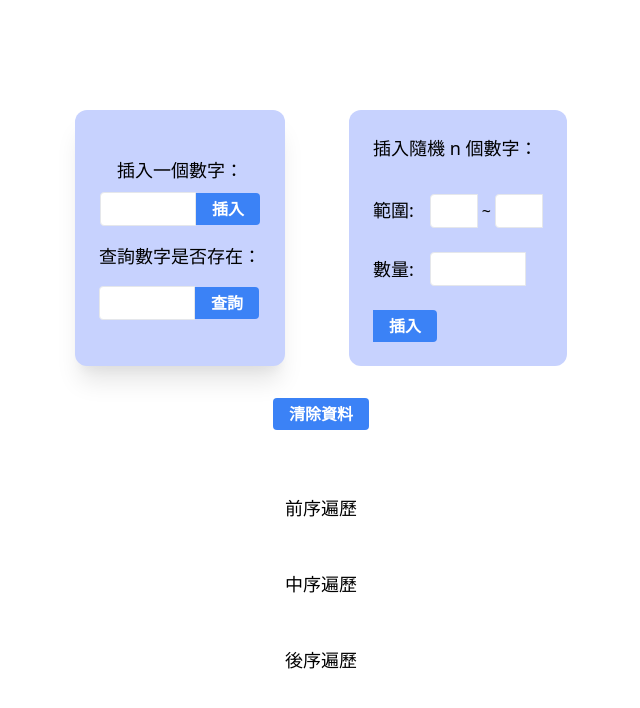
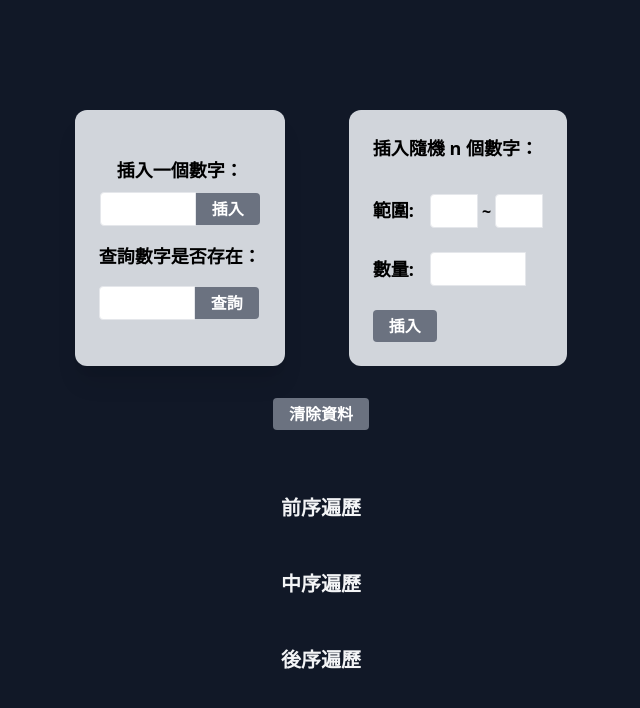
Before and after one commit to andy010629/algorithm_homework, a plain HTML site: page hw1/index.html in a window 1280 px wide. Shown: the whole page, without its empty margins (319-959 px from the left). Drawn offline with nearby package versions, Linux system fonts and the light colour scheme.

Commit message:
fix web title/fix css

```diff
--- a/hw1/index.html
+++ b/hw1/index.html
@@ -3,32 +3,32 @@
 
 <head>
     <meta charset="UTF-8">
-    <title>BST Demo</title>
+    <title>作業一：二元搜尋樹的資料新增與搜尋</title>
     <!-- 引入 tailwindcss -->
     <link href="https://cdn.jsdelivr.net/npm/tailwindcss@2.2.16/dist/tailwind.min.css" rel="stylesheet">
     <!-- 引入 vue -->
     <script src="https://cdn.jsdelivr.net/npm/vue@2.6.14/dist/vue.min.js"></script>
 </head>
 
-<body>
+<body class="bg-gray-900 font-bold">
     <div id="app" class="flex flex-col items-center p-6 w-full h-screen justify-center">
 
         <div class="flex flex-row space-x-16">
-            <div class="flex flex-col justify-center shadow-xl p-6 bg-indigo-200 rounded-xl space-y-4">
+            <div class="flex flex-col justify-center shadow-xl p-6 bg-gray-300 rounded-xl space-y-4">
                 <div class="flex flex-col items-center ">
                     <label for="insert-input" class="text-lg mb-2">插入一個數字：</label>
                     <div class="flex items-center">
                         <input id="insert-input" class="w-24 border rounded-l px-2 py-1 mr-0 outline-none" v-model="newNodeValue">
-                        <button class="bg-blue-500 hover:bg-blue-700 text-white font-bold rounded-r px-4 py-1" @click="insertNode">插入</button>
+                        <button class="bg-gray-500 hover:bg-gray-700 text-white font-bold rounded-r px-4 py-1" @click="insertNode">插入</button>
                     </div>
                 </div>
                 <label for="random-input" class="text-lg mb-2">查詢數字是否存在：</label>
                 <div class="flex items-center">
                     <input id="random-input" class="w-24 border rounded-l px-2 py-1 mr-0 outline-none" v-model="targetValue">
-                    <button class="bg-blue-500 hover:bg-blue-700 text-white font-bold rounded-r px-4 py-1" @click="searchNode">查詢</button>
+                    <button class="bg-gray-500 hover:bg-gray-700 text-white font-bold rounded-r px-4 py-1" @click="searchNode">查詢</button>
                 </div>
             </div>
-            <div class="flex flex-col items-start bg-indigo-200 rounded-xl p-6">
+            <div class="flex flex-col items-start bg-gray-300 rounded-xl p-6">
 
                 <div class="flex flex-col items-start space-y-6">
                     <label for="insert-input" class="text-lg mb-2">插入隨機 n 個數字：</label>
@@ -41,28 +41,28 @@
                         <label for="random-input" class="text-lg mr-4">數量:</label>
                         <input id="random-input" class="w-24 border rounded-l px-2 py-1 mr-0 outline-none" v-model="nodeCount">
                     </div>
-                    <button class="bg-blue-500 hover:bg-blue-700 text-white font-bold rounded-r px-4 py-1" @click="insertMultipleNodes">插入</button>
+                    <button class="bg-gray-500 hover:bg-gray-700 text-white font-bold rounded px-4 py-1" @click="insertMultipleNodes">插入</button>
 
                 </div>
             </div>
         </div>
-        <button class="bg-blue-500 hover:bg-blue-700 text-white font-bold rounded px-4 py-1 m-8" @click="deleteNode">清除資料</button>
+        <button class="bg-gray-500 hover:bg-gray-700 text-white font-bold rounded px-4 py-1 m-8" @click="deleteNode">清除資料</button>
         <div class="flex flex-col">
 
             <div class="w-full mt-8 flex flex-col items-center">
-                <h2 class="text-lg mb-4">前序遍歷</h2>
+                <h2 class="text-xl mb-4 text-gray-100">前序遍歷</h2>
                 <div class="flex flex-wrap justify-center">
                     <span v-for="(val, idx) in preorderTraversalResult" :key="idx" class="bg-gray-200 rounded-full px-4 py-1 mx-1">{{val}}</span>
                 </div>
             </div>
             <div class="w-full mt-8 flex flex-col items-center">
-                <h2 class="text-lg mb-4">中序遍歷</h2>
+                <h2 class="text-xl mb-4 text-gray-100">中序遍歷</h2>
                 <div class="flex flex-wrap justify-center">
                     <span v-for="(val, idx) in inorderTraversalResult" :key="idx" class="bg-gray-200 rounded-full px-4 py-1 mx-1">{{val}}</span>
                 </div>
             </div>
             <div class="w-full mt-8 flex flex-col items-center">
-                <h2 class="text-lg mb-4">後序遍歷</h2>
+                <h2 class="text-xl mb-4 text-gray-100">後序遍歷</h2>
                 <div class="flex flex-wrap justify-center">
                     <span v-for="(val, idx) in postorderTraversalResult" :key="idx" class="bg-gray-200 rounded-full px-4 py-1 mx-1">{{val}}</span>
                 </div>
```
